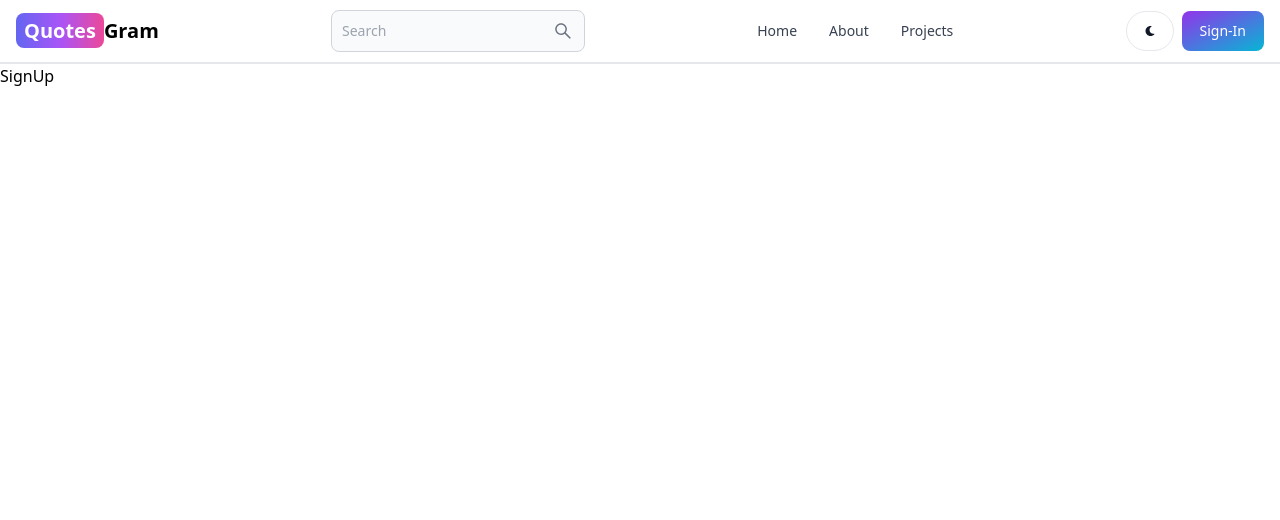
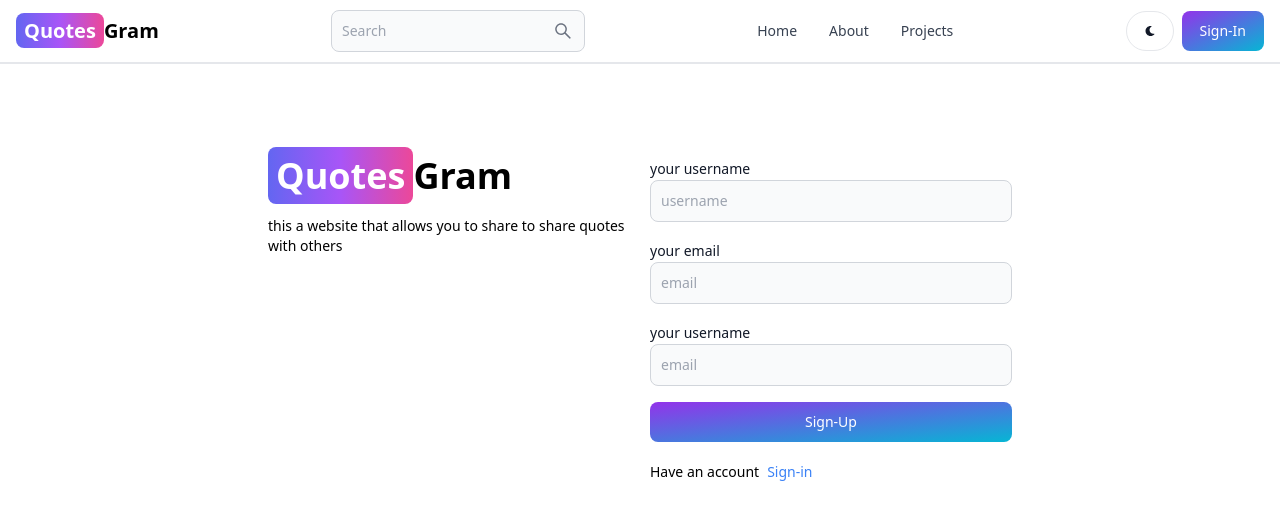
Before and after one commit to omEAGRAWAL/quote_mern_redux, a React (Vite) app in the folder client/: page /sign-up in a window 1280 px wide. Shown: the top 520 px of the page. Built offline with nearby package versions, Linux system fonts and the light colour scheme.

Commit message:
complete sign-up page ui

```diff
--- a/client/src/pages/SignUp.jsx
+++ b/client/src/pages/SignUp.jsx
@@ -1,8 +1,51 @@
+import { Link } from "react-router-dom";
+import { Label, TextInput, Button } from "flowbite-react";
 
-function SignUp() {
+export default function SignUp() {
   return (
-    <div>SignUp</div>
-  )
+    <div className="min-h-screen mt-20">
+      <div className="flex p-3 max-w-3xl mx-auto flex-col md:flex-row md:items-centre gap-5">
+        {/*left side*/}
+        <div className="flex-1 ">
+          <Link to="/" className="font-bold text-4xl    ">
+            <span className="px-2 py-1 bg-gradient-to-r from-indigo-500 via-purple-500 to-pink-500 rounded-lg text-white">
+              Quotes
+            </span>
+            Gram
+          </Link>
+
+          <p className="mt-5 text-sm">
+            this a website that allows you to share to share quotes with others
+          </p>
+        </div>
+
+        <div className=" flex-1">
+          {/*right side*/}
+          <form className="flex flex-col gap-4 ">
+            <div className="">
+              <Label value="your username" />
+              <TextInput type="text" placeholder="username" id="username" />
+            </div>
+            <div className="">
+              <Label value="your email" />
+              <TextInput type="text" placeholder="email" id="email" />
+            </div>
+            <div className="">
+              <Label value="your username" />
+              <TextInput type="text" placeholder="email" id="password" />
+            </div>
+            <Button gradientDuoTone="purpleToBlue" type="submit">
+              Sign-Up
+            </Button>
+          </form>
+          <div className="flex gap-2 text-sm mt-5 ">
+            <span>Have an account</span>
+            <Link to="/sign-in" className="text-blue-500">
+              Sign-in
+            </Link>
+          </div>
+        </div>
+      </div>
+    </div>
+  );
 }
-
-export default SignUp
```
